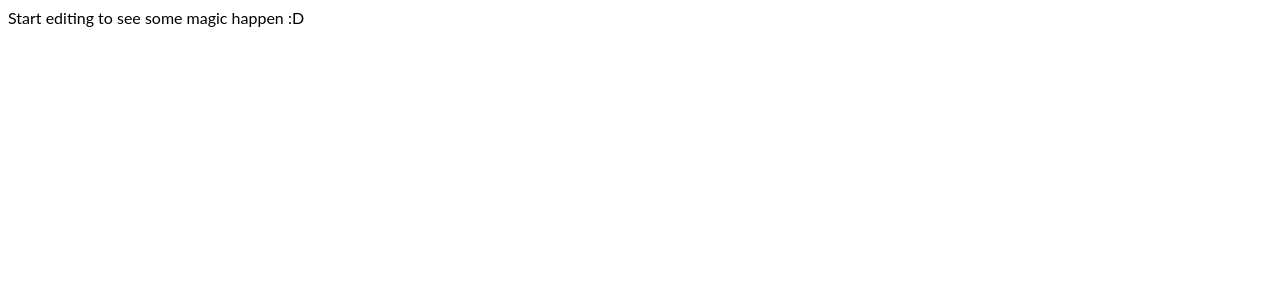
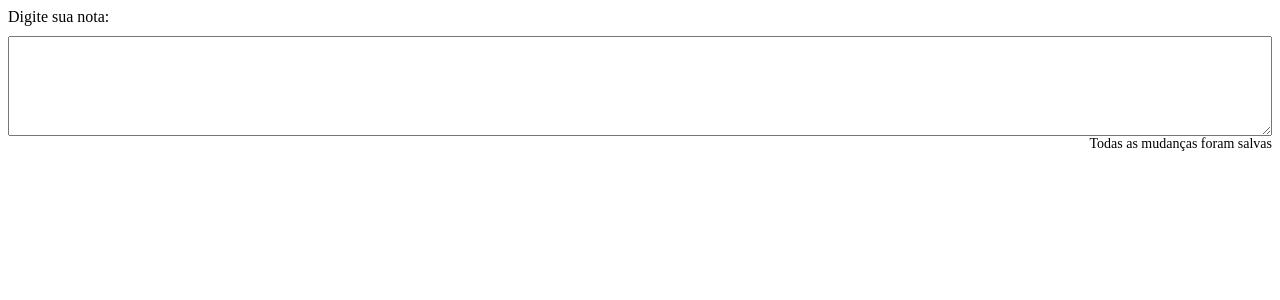
Before and after one commit to andrewarosario/angular-auto-save-rxjs, an Angular app: page / in a window 1280 px wide. Shown: the top 300 px of the page. Built offline with nearby package versions, Linux system fonts and the light colour scheme.

Commit message:
criando estrutura do projeto

```diff
--- a/src/app/app.component.css
+++ b/src/app/app.component.css
@@ -1,3 +1,15 @@
 p {
   font-family: Lato;
 }
+
+.note-input {
+  width: 100%;
+  height: 100px;
+  margin-top: 10px;
+}
+
+.save-indicator {
+  display: flex;
+  flex-direction: row-reverse;
+  font-size: 14px;
+}
--- a/src/app/app.component.html
+++ /dev/null
@@ -1,3 +0,0 @@
-<p>
-	Start editing to see some magic happen :D
-</p>
--- a/src/app/app.component.ts
+++ b/src/app/app.component.ts
@@ -1,10 +1,19 @@
-import { Component, VERSION } from "@angular/core";
+import { Component } from "@angular/core";
+import { FormControl } from "@angular/forms";
+import { of } from "rxjs";
 
 @Component({
   selector: "my-app",
-  templateUrl: "./app.component.html",
+  template: `
+    <div class="container">
+      <div>Digite sua nota:</div>
+      <textarea [formControl]="note" class="note-input"></textarea>
+      <div class="save-indicator">{{ saveIndicator$ | async }}</div>
+    </div>
+  `,
   styleUrls: ["./app.component.css"]
 })
 export class AppComponent {
-  name = "Angular";
+  note = new FormControl("");
+  saveIndicator$ = of("Todas as mudanças foram salvas");
 }
--- a/src/app/app.module.ts
+++ b/src/app/app.module.ts
@@ -1,11 +1,11 @@
 import { NgModule } from "@angular/core";
 import { BrowserModule } from "@angular/platform-browser";
-import { FormsModule } from "@angular/forms";
+import { ReactiveFormsModule } from "@angular/forms";
 
 import { AppComponent } from "./app.component";
 
 @NgModule({
-  imports: [BrowserModule, FormsModule],
+  imports: [BrowserModule, ReactiveFormsModule],
   declarations: [AppComponent],
   bootstrap: [AppComponent]
 })
```
